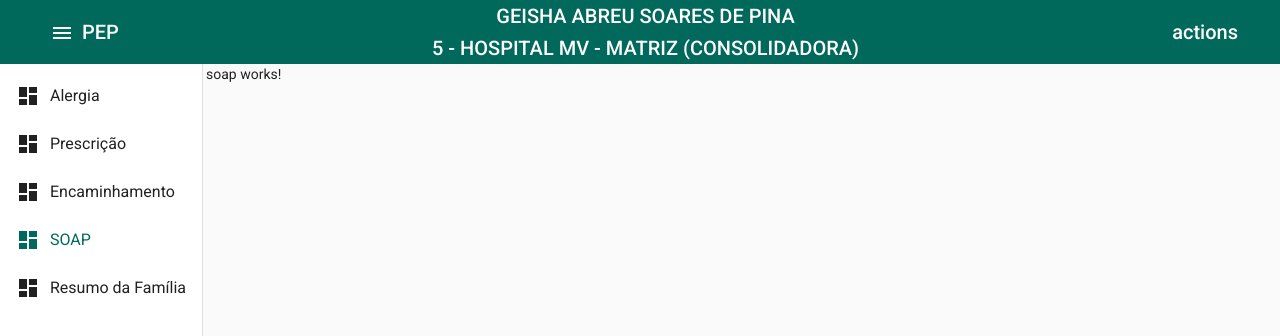
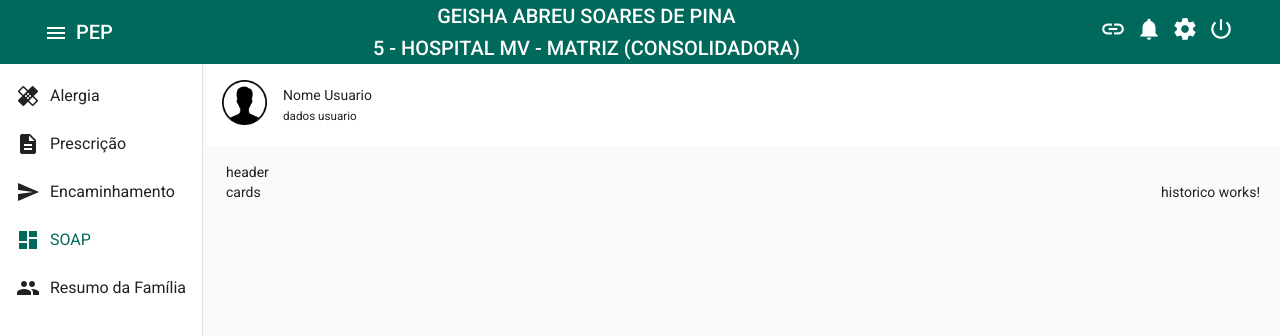
Before and after one commit to chicojunior/mv-tech-pep, an Angular app: page /soap in a window 1280 px wide. Shown: the top 336 px of the page. Built offline with nearby package versions, Linux system fonts and the light colour scheme.

Commit message:
Markup dos componentes de paciente e soap. Inclusão dos ícones de action do header

```diff
--- a/src/app/animations.ts
+++ b/src/app/animations.ts
@@ -11,8 +11,8 @@ import {
 } from '@angular/animations';
 
 const defaultDuration = '120ms';
-const defaultMinWidth = '80px';
-const defaultMaxWidth = '216px';
+const defaultMinWidth = '70px';
+const defaultMaxWidth = '200px';
 const defaultMinFontSize = '20px';
 const defaultMaxFontSize = '24px';
 
--- a/src/app/header/header.component.html
+++ b/src/app/header/header.component.html
@@ -12,6 +12,24 @@
       <app-usuario></app-usuario>
     </div>
 
-    <div>actions</div>
+    <div>
+      <ul>
+        <li>
+          <a href=""><mat-icon class="icon">link</mat-icon></a>
+        </li>
+
+        <li>
+          <a href=""><mat-icon class="icon">notifications</mat-icon></a>
+        </li>
+
+        <li>
+          <a href=""><mat-icon class="icon">settings</mat-icon></a>
+        </li>
+
+        <li>
+          <a href=""><mat-icon class="icon">power_settings_new</mat-icon></a>
+        </li>
+      </ul>
+    </div>
   </div>
 </mat-toolbar>
--- a/src/app/header/header.component.scss
+++ b/src/app/header/header.component.scss
@@ -5,7 +5,7 @@
 }
 
 .container {
-  margin: 0 26px;
+  margin: 0 20px;
   width: 100%;
   justify-content: space-between;
 
@@ -18,3 +18,24 @@
 
   @include flex-center();
 }
+
+ul {
+  list-style: none;
+  display: flex;
+  flex-direction: row;
+  align-items: center;
+
+  li {
+    margin-right: 12px;
+  }
+}
+
+a {
+  text-decoration: none;
+  color: #ffffff;
+}
+
+.icon {
+  color: #ffffff;
+  font-size: 26px;
+}
--- a/src/app/paciente/paciente.component.html
+++ b/src/app/paciente/paciente.component.html
@@ -1 +1,15 @@
-<p>paciente works!</p>
+<div class="paciente">
+  <div class="paciente__avatar">
+    <img
+      class="avatar-usuario"
+      src="assets/img/male-user-icon-512.png"
+      alt="avatar-usuario"
+    />
+  </div>
+  <div class="paciente__dados">
+    <p class="nome-paciente">Nome Usuario</p>
+    <p class="dados-paciente">
+      <small>dados usuario</small>
+    </p>
+  </div>
+</div>
--- a/src/app/paciente/paciente.component.scss
+++ b/src/app/paciente/paciente.component.scss
@@ -0,0 +1,21 @@
+.paciente {
+  background-color: #ffffff;
+  display: flex;
+  padding: 16px;
+  align-items: center;
+  margin-bottom: 16px;
+
+  &__avatar {
+    .avatar-usuario {
+      width: 45px;
+    }
+  }
+
+  &__dados {
+    margin-left: 16px;
+  }
+
+  p {
+    margin: 0;
+  }
+}
--- a/src/app/sidebar/sidebar.component.html
+++ b/src/app/sidebar/sidebar.component.html
@@ -9,7 +9,7 @@
           title="Alergia"
         >
           <mat-icon class="icon" [@iconAnimation]="statusSidebar"
-            >dashboard</mat-icon
+            >healing</mat-icon
           >
           <span class="label" [@labelAnimation]="statusSidebar">Alergia</span>
         </a>
@@ -21,7 +21,7 @@
           title="Prescricao"
         >
           <mat-icon class="icon" [@iconAnimation]="statusSidebar"
-            >dashboard</mat-icon
+            >description</mat-icon
           >
           <span class="label" [@labelAnimation]="statusSidebar"
             >Prescrição</span
@@ -35,7 +35,7 @@
           title="Encaminhamento"
         >
           <mat-icon class="icon" [@iconAnimation]="statusSidebar"
-            >dashboard</mat-icon
+            >send</mat-icon
           >
           <span class="label" [@labelAnimation]="statusSidebar"
             >Encaminhamento</span
@@ -61,7 +61,7 @@
           title="ResumoFamila"
         >
           <mat-icon class="icon" [@iconAnimation]="statusSidebar"
-            >dashboard</mat-icon
+            >group</mat-icon
           >
           <span class="label" [@labelAnimation]="statusSidebar"
             >Resumo da Família</span
@@ -72,6 +72,7 @@
   </mat-sidenav>
 
   <mat-sidenav-content [@onSideNavChange]="statusSidebar">
+    <app-paciente></app-paciente>
     <router-outlet></router-outlet>
   </mat-sidenav-content>
 </mat-sidenav-container>
--- a/src/app/sidebar/sidebar.component.scss
+++ b/src/app/sidebar/sidebar.component.scss
@@ -4,6 +4,11 @@
 
 mat-sidenav-container {
   height: 100%;
+}
+
+mat-sidenav-content {
+  display: flex;
+  flex-direction: column;
 }
 
 .sidebar_menu {
--- a/src/app/soap/soap.component.html
+++ b/src/app/soap/soap.component.html
@@ -1 +1,13 @@
-<p>soap works!</p>
+<div class="soap">
+  <div class="soap__header">
+    header
+  </div>
+  <div class="soap__main">
+    <div class="soap__cards">
+      cards
+    </div>
+    <div class="soap__historico">
+      <app-historico></app-historico>
+    </div>
+  </div>
+</div>
--- a/src/app/soap/soap.component.scss
+++ b/src/app/soap/soap.component.scss
@@ -0,0 +1,18 @@
+.soap {
+  display: flex;
+  margin: 0 20px;
+  flex-direction: column;
+
+  &__main {
+    display: flex;
+    flex-direction: row;
+  }
+
+  &__cards {
+    flex: 2;
+  }
+
+  &__hisorico {
+    flex: 1;
+  }
+}
```
Also changed, not shown: src/assets/img/male-user-icon-512.png (added).
